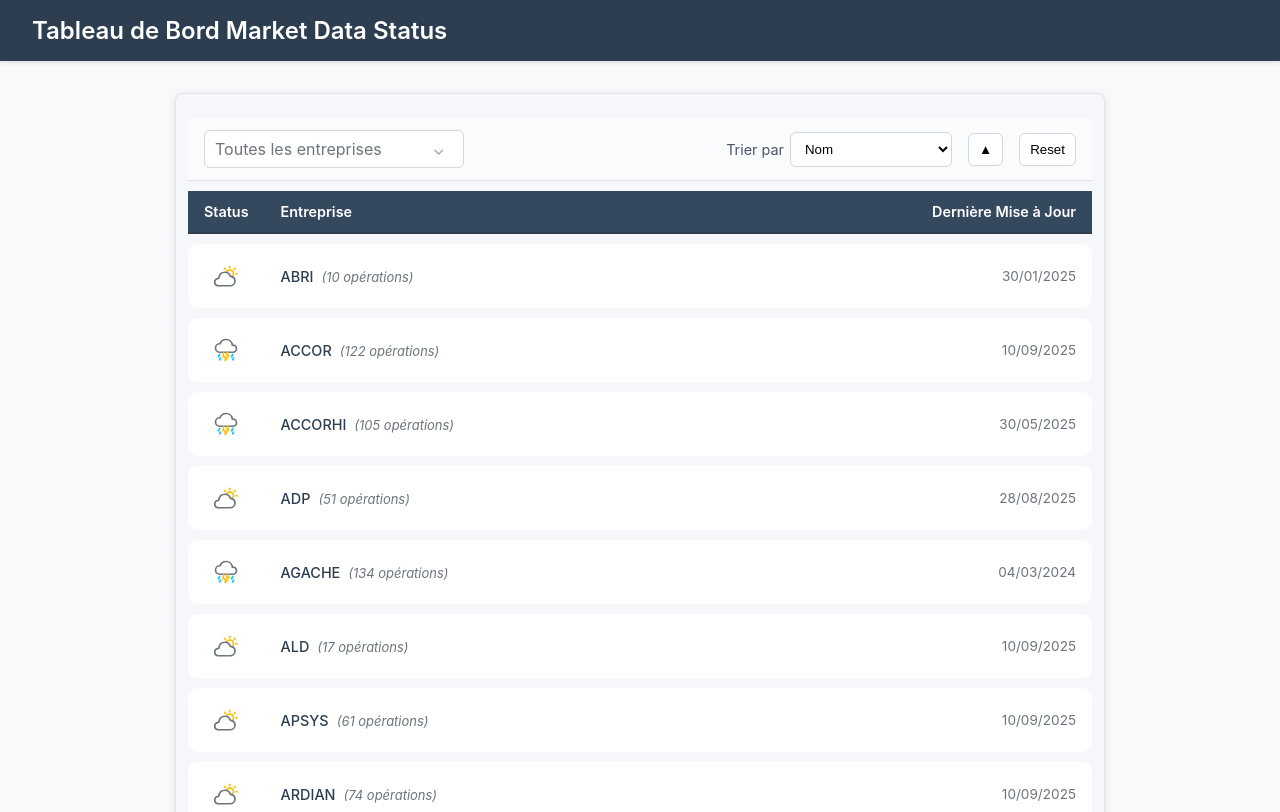
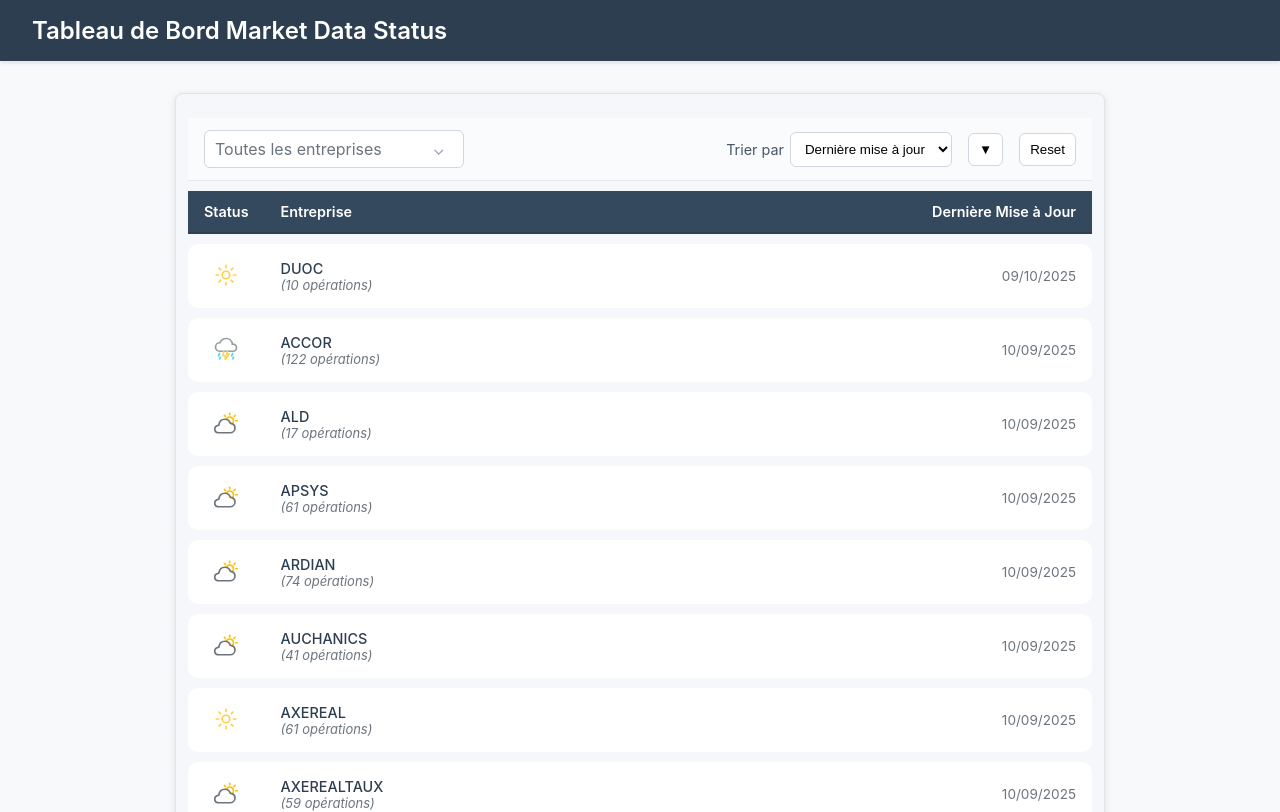
Before and after one commit to GabrielC0/meteo-status-dashboard, a Next.js app: page / in a window 1280 px wide. Shown: the top 812 px of the page. Built offline with nearby package versions, Linux system fonts and the light colour scheme.

Commit message:
[UPDATED] Updated company filter

```diff
--- a/package.json
+++ b/package.json
@@ -13,7 +13,8 @@
     "next": "15.5.3",
     "papaparse": "^5.5.3",
     "react": "19.1.0",
-    "react-dom": "19.1.0"
+    "react-dom": "19.1.0",
+    "react-tooltip": "^5.29.1"
   },
   "devDependencies": {
     "@eslint/eslintrc": "^3",
--- /dev/null
+++ b/src/components/icons/NoContractIcon.tsx
@@ -0,0 +1,42 @@
+import { IconProps } from "../ui/StatusIcon";
+
+const NoContractIcon = ({ width = 16, height = 16, className }: IconProps) => {
+  return (
+    <svg
+      width={width}
+      height={height}
+      xmlns="http://www.w3.org/2000/svg"
+      viewBox="0 0 24 24"
+      className={className}
+      aria-hidden="true"
+    >
+      <path
+        d="M14 2H6a2 2 0 0 0-2 2v16a2 2 0 0 0 2 2h12a2 2 0 0 0 2-2V8z"
+        fill="none"
+        stroke="#ef4444"
+        strokeWidth="2"
+        strokeLinecap="round"
+        strokeLinejoin="round"
+      />
+      <polyline
+        points="14,2 14,8 20,8"
+        fill="none"
+        stroke="#ef4444"
+        strokeWidth="2"
+        strokeLinecap="round"
+        strokeLinejoin="round"
+      />
+      <line
+        x1="3"
+        y1="3"
+        x2="21"
+        y2="21"
+        stroke="#ef4444"
+        strokeWidth="2.5"
+        strokeLinecap="round"
+      />
+    </svg>
+  );
+};
+
+export default NoContractIcon;
--- a/src/components/ui/MultiSelect.tsx
+++ b/src/components/ui/MultiSelect.tsx
@@ -12,6 +12,7 @@
   placeholder = "Select...",
   maxVisible = 6,
   horsContractList,
+  onHorsContratChange,
 }: MultiSelectProps) => {
   const [open, setOpen] = useState(false);
   const [searchTerm, setSearchTerm] = useState("");
@@ -156,6 +157,7 @@
                   onChange={(e) => {
                     const isChecked = e.target.checked;
                     setShowHorsContract(isChecked);
+                    onHorsContratChange?.(isChecked);
 
                     if (!isChecked) {
                       const horsSet = new Set(
--- a/src/components/ui/StatusIcon.tsx
+++ b/src/components/ui/StatusIcon.tsx
@@ -1,5 +1,6 @@
 import { MarketDataStatus } from "@/features/weather-status/types/index.types";
 import { StatusIcons } from "@/components/icons";
+import { Tooltip } from "react-tooltip";
 import styles from "./StatusIcon.module.css";
 
 export interface IconProps {
@@ -20,19 +21,58 @@
     large: { width: 24, height: 24 },
   };
 
+  const statusLabels = {
+    SUCCESS: "Success",
+    WARNING: "Warning",
+    ERROR: "Error",
+    UNKNOWN: "Unknown",
+  };
+
+  const statusColors = {
+    SUCCESS: "#22c55e",
+    WARNING: "#f59e0b",
+    ERROR: "#ef4444",
+    UNKNOWN: "#6b7280",
+  };
+
   const currentSize = sizeConfig[size];
   const statusClass = styles[`icon${status}`];
   const sizeClass = styles[size];
   const className = `${statusClass} ${sizeClass}`;
+  const tooltipId = `status-tooltip-${status}-${Math.random()
+    .toString(36)
+    .slice(2, 11)}`;
 
   const IconComponent = StatusIcons[status];
 
   return (
-    <IconComponent
-      width={currentSize.width}
-      height={currentSize.height}
-      className={className}
-    />
+    <>
+      <div
+        data-tooltip-id={tooltipId}
+        style={{ display: "inline-block", cursor: "default" }}
+      >
+        <IconComponent
+          width={currentSize.width}
+          height={currentSize.height}
+          className={className}
+        />
+      </div>
+      <Tooltip
+        id={tooltipId}
+        content={statusLabels[status]}
+        place="top"
+        style={{
+          backgroundColor: statusColors[status],
+          color: "#fff",
+          borderRadius: "6px",
+          padding: "8px 12px",
+          fontSize: "14px",
+          fontWeight: "500",
+          boxShadow: "0 4px 8px rgba(0, 0, 0, 0.15)",
+          zIndex: 1000,
+        }}
+      />
+    </>
   );
 };
 
--- a/src/features/weather-status/components/StatusTable.module.css
+++ b/src/features/weather-status/components/StatusTable.module.css
@@ -104,7 +104,6 @@
   color: #6c757d;
   font-size: 0.9em;
   font-style: italic;
-  margin-left: 8px;
 }
 
 .statusCell {
--- a/src/features/weather-status/components/StatusTable.tsx
+++ b/src/features/weather-status/components/StatusTable.tsx
@@ -1,6 +1,7 @@
 "use client";
 
-import { StatusIcons } from "@/components/icons";
+import StatusIcon from "@/components/ui/StatusIcon";
+import NoContractIcon from "@/components/icons/NoContractIcon";
 import { MarketDataCompany } from "../types/index.types";
 import { useMemo, useState } from "react";
 import MultiSelect from "@/components/ui/MultiSelect";
@@ -40,8 +41,25 @@
 
 const StatusTable = ({ enterprises }: { enterprises: MarketDataCompany[] }) => {
   const [selectedCompanies, setSelectedCompanies] = useState<string[]>([]);
-  const [sortKey, setSortKey] = useState<SortKey>("name");
-  const [sortDir, setSortDir] = useState<"asc" | "desc">("asc");
+  const [sortKey, setSortKey] = useState<SortKey>("date");
+  const [sortDir, setSortDir] = useState<"asc" | "desc">("desc");
+  const [showHorsContrat, setShowHorsContrat] = useState<boolean>(false);
+
+  const horsContractList = useMemo(
+    () => [
+      "adp",
+      "agache",
+      "biomerieux",
+      "bonduelle",
+      "carrefour",
+      "crca",
+      "gdf",
+      "ivanhoe",
+      "seb",
+      "vinciconstruction",
+    ],
+    []
+  );
 
   const companyNames = useMemo(() => {
     const names = Array.from(new Set(enterprises.map((e) => e.name))).sort(
@@ -51,10 +69,16 @@
   }, [enterprises]);
 
   const rows = useMemo(() => {
+    const filteredByContract = showHorsContrat
+      ? enterprises
+      : enterprises.filter(
+          (e) => !horsContractList.includes(e.name.toLowerCase())
+        );
+
     const filteredByCompany =
       selectedCompanies.length > 0
-        ? enterprises.filter((e) => selectedCompanies.includes(e.name))
-        : enterprises;
+        ? filteredByContract.filter((e) => selectedCompanies.includes(e.name))
+        : filteredByContract;
 
     const comparatorBy: Record<
       SortKey,
@@ -75,7 +99,14 @@
     });
 
     return sorted;
-  }, [enterprises, selectedCompanies, sortKey, sortDir]);
+  }, [
+    enterprises,
+    selectedCompanies,
+    sortKey,
+    sortDir,
+    showHorsContrat,
+    horsContractList,
+  ]);
 
   return (
     <div className={styles.tableContainer}>
@@ -86,18 +117,8 @@
             value={selectedCompanies}
             onChange={setSelectedCompanies}
             placeholder="Toutes les entreprises"
-            horsContractList={[
-              "adp",
-              "agache",
-              "biomerieux",
-              "bonduelle",
-              "carrefour",
-              "crca",
-              "gdf",
-              "ivanhoe",
-              "seb",
-              "vinciconstruction",
-            ]}
+            horsContractList={horsContractList}
+            onHorsContratChange={setShowHorsContrat}
           />
         </div>
         <div className={styles.filtersRight}>
@@ -136,8 +157,9 @@
             className={styles.sortButton}
             onClick={() => {
               setSelectedCompanies([]);
-              setSortKey("name");
-              setSortDir("asc");
+              setSortKey("date");
+              setSortDir("desc");
+              setShowHorsContrat(false);
             }}
             aria-label="Réinitialiser les filtres"
             title="Réinitialiser les filtres"
@@ -163,22 +185,46 @@
             </tr>
           ) : (
             rows.map((enterprise) => {
-              const StatusIcon = StatusIcons[enterprise.marketDataStatus];
+              const isHorsContrat = horsContractList.includes(
+                enterprise.name.toLowerCase()
+              );
 
               return (
                 <tr key={enterprise.id}>
                   <td className={styles.statusCell}>
                     <StatusIcon
-                      width={24}
-                      height={24}
-                      className={styles.statusIcon}
+                      status={enterprise.marketDataStatus}
+                      size="large"
                     />
                   </td>
                   <td className={styles.serviceName}>
-                    {enterprise.name}
-                    <span className={styles.operationsCount}>
-                      ({enterprise.totalOperations} opérations)
-                    </span>
+                    <div
+                      style={{
+                        display: "flex",
+                        flexDirection: "column",
+                        alignItems: "flex-start",
+                      }}
+                    >
+                      <div
+                        style={{
+                          display: "flex",
+                          alignItems: "center",
+                          gap: "8px",
+                        }}
+                      >
+                        <span>{enterprise.name}</span>
+                        {isHorsContrat && (
+                          <NoContractIcon
+                            width={16}
+                            height={16}
+                            className={styles.noContractIcon}
+                          />
+                        )}
+                      </div>
+                      <span className={styles.operationsCount}>
+                        ({enterprise.totalOperations} opérations)
+                      </span>
+                    </div>
                   </td>
                   <td className={styles.dateCell}>
                     {formatUpdateDate(enterprise.lastMarketDataUpdate)}
--- a/src/types/multi-select.types.ts
+++ b/src/types/multi-select.types.ts
@@ -10,4 +10,5 @@
   placeholder?: string;
   maxVisible?: number;
   horsContractList?: string[];
+  onHorsContratChange?: (show: boolean) => void;
 };
```
Also changed, not shown: .claude/settings.local.json (added), 1 other file (tests, documents, lock files or other folders).
